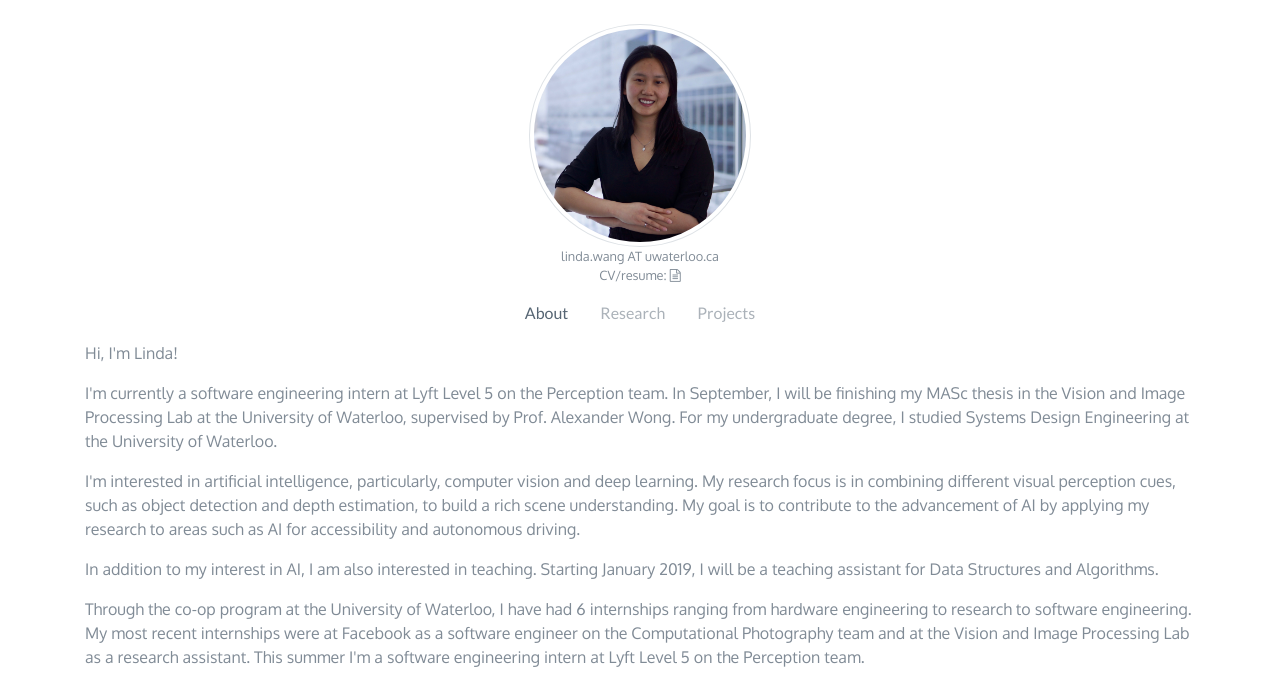
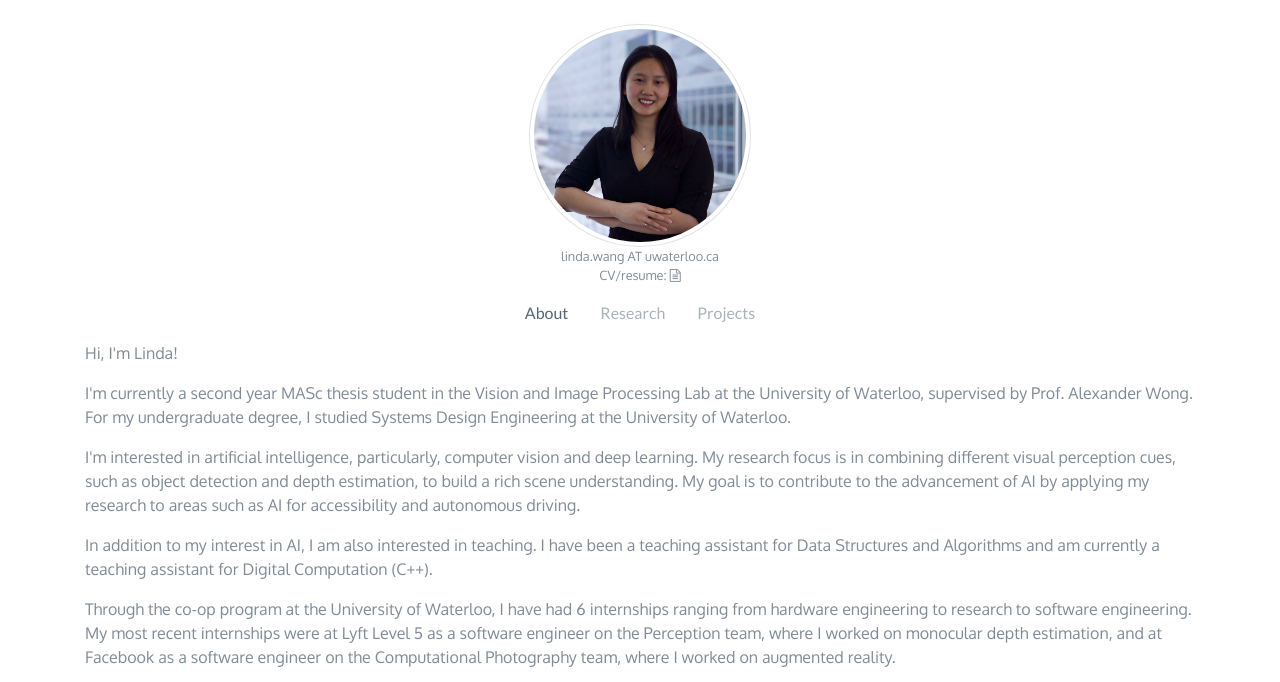
Before and after one commit to lindawangg/lindawangg.github.io, a plain HTML site: page index.html in a window 1280 px wide. Shown: the top 682 px of the page. Drawn offline with Linux system fonts and the light colour scheme.

Commit message:
updated bio

```diff
--- a/index.html
+++ b/index.html
@@ -45,10 +45,9 @@
     <!-- About -->
     <div class="container">
       <p> Hi, I'm Linda! </p>
-      <p> I'm currently a software engineering intern at Lyft Level 5 on the Perception team.
-        In September, I will be finishing my MASc thesis in the Vision and
-        Image Processing Lab at the University of Waterloo, supervised by Prof.
-        <a href="http://www.eng.uwaterloo.ca/~a28wong/">Alexander Wong</a>.
+      <p> I'm currently a second year MASc thesis student in the Vision and Image
+        Processing Lab at the University of Waterloo, supervised by
+        Prof. <a href="http://www.eng.uwaterloo.ca/~a28wong/">Alexander Wong</a>.
         For my undergraduate degree, I studied Systems Design Engineering at the
         University of Waterloo.</p>
       <p> I'm interested in artificial intelligence,
@@ -58,14 +57,14 @@
         contribute to the advancement of AI by applying my research to areas
         such as AI for accessibility and autonomous driving. </p>
       <p> In addition to my interest in AI, I am also interested in teaching.
-        Starting January 2019, I will be a teaching assistant for Data Structures
-      and Algorithms.</p>
+        I have been a teaching assistant for Data Structures and Algorithms and
+        am currently a teaching assistant for Digital Computation (C++).</p>
       <p> Through the co-op program at the University of Waterloo, I have had 6
       internships ranging from hardware engineering to research to software
-      engineering. My most recent internships were at Facebook as a software
-      engineer on the Computational Photography team and at the Vision and Image
-      Processing Lab as a research assistant. This summer I'm a software engineering
-      intern at Lyft Level 5 on the Perception team.</p>
+      engineering. My most recent internships were at Lyft Level 5 as a software
+      engineer on the Perception team, where I worked on monocular depth estimation,
+      and at Facebook as a software engineer on the Computational Photography team,
+      where I worked on augmented reality.</p>
     </div>
 
     <div class="container text-center footer-social-icons">
```
